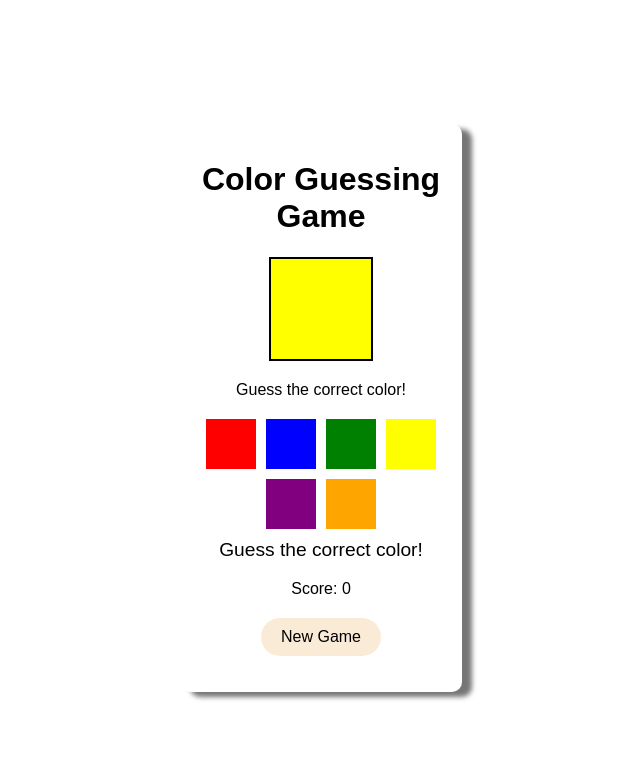
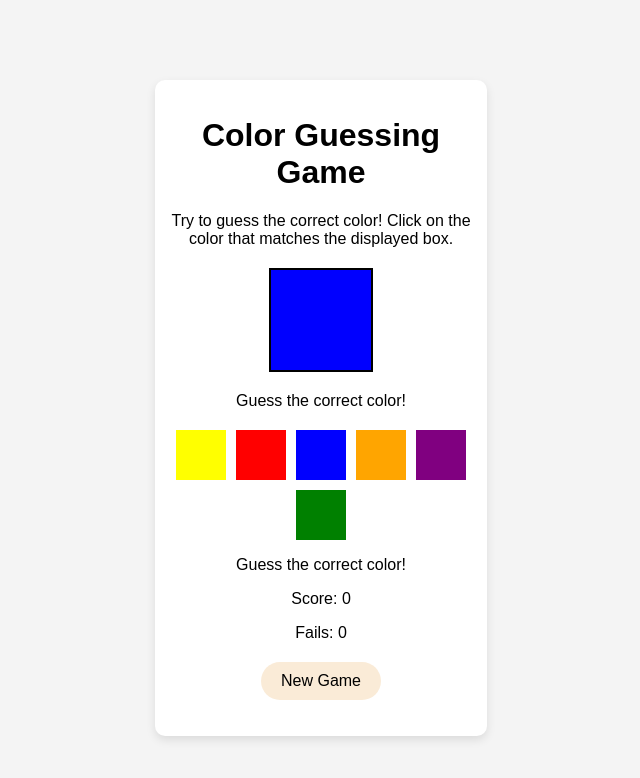
Before and after one commit to lawrenzoo/color-guessing-hngx-, a plain HTML site: page index.html in a window 1280 px wide. Both pictures are taken after a click on the button "New Game". Shown: the whole page, without its empty margins (319-959 px from the left). Drawn offline with Linux system fonts and the light colour scheme.

Commit message:
evalute and modified my code

```diff
--- a/index.html
+++ b/index.html
@@ -9,14 +9,15 @@
 <body>
     <div class="container">
         <h1>Color Guessing Game</h1>
+        <p class="description">Try to guess the correct color! Click on the color that matches the displayed box.</p>
         <div id="colorBox" data-testid="colorBox"></div>
         <p id="gameInstructions" data-testid="gameInstructions">Guess the correct color!</p>
         <div id="colorOptions"></div>
         <p id="gameStatus" data-testid="gameStatus"></p>
         <p id="score" data-testid="score">Score: 0</p>
+        <p id="failures" data-testid="failures">Failures: 0</p>
         <button id="newGameButton" data-testid="newGameButton">New Game</button>
     </div>
-
     <script src="./index.js"></script>
 </body>
 </html>
--- a/index.js
+++ b/index.js
@@ -1,54 +1,67 @@
 // Select necessary elements from the DOM
- const colorBox = document.getElementById("colorBox"); // The target color box
- const colorOptions = document.getElementById("colorOptions"); // Container for color options
- const gameStatus = document.getElementById("gameStatus"); // Message displaying game status
- const scoreDisplay = document.getElementById("score"); // Score counter display
- const newGameButton = document.getElementById("newGameButton"); // Button to restart game
+const colorBox = document.getElementById("colorBox");
+const colorOptions = document.getElementById("colorOptions");
+const gameStatus = document.getElementById("gameStatus");
+const scoreDisplay = document.getElementById("score");
+const newGameButton = document.getElementById("newGameButton");
+const failDisplay = document.getElementById("failures");
+
 
 // Predefined array of color options
 const colors = ["red", "blue", "green", "yellow", "purple", "orange"];
- let targetColor = ""; // The correct color that the user has to guess
- let score = 0; // Keeps track of the user's score
+let targetColor = "";
+let score = 0;
+let failures = 0;
+
+// Function to shuffle an array
+function shuffleArray(array) {
+    return array.sort(() => Math.random() - 0.5);
+}
 
 // Function to start a new game
 function startGame() {
-     // Randomly select a target color from the predefined array
-     targetColor = colors[Math.floor(Math.random() * colors.length)];
-     colorBox.style.backgroundColor = targetColor; // Apply selected color to the box
-     gameStatus.textContent = "Guess the correct color!"; // Reset game status message
+    const shuffledColors = shuffleArray([...colors]); // Shuffle colors before displaying
+    targetColor = shuffledColors[Math.floor(Math.random() * shuffledColors.length)];
+    colorBox.style.backgroundColor = targetColor;
+    gameStatus.textContent = "Guess the correct color!";
+    scoreDisplay.textContent = `Score: ${score}`;
+    failDisplay.textContent = `Fails: ${failures}`;
 
-     // Clear previous color options before generating new ones
     colorOptions.innerHTML = "";
 
-     // Loop through the color array and create buttons for each color
-     colors.forEach(color => {
-         const button = document.createElement("button"); // Create a new button element
-         button.style.backgroundColor = color; // Set the button's background color
-         button.setAttribute("data-testid", "colorOption"); // Assign data-testid for testing
-
-         // Add event listener to handle button clicks
+    shuffledColors.forEach(color => {
+        const button = document.createElement("button");
+        button.style.backgroundColor = color;
+        button.setAttribute("data-testid", "colorOption");
         button.addEventListener("click", () => checkGuess(color));
-
-         // Append the button to the color options container
         colorOptions.appendChild(button);
     });
 }
 
+// Function to check the player's guess
+function checkGuess(selectedColor) {
+    if (selectedColor === targetColor) {
+        gameStatus.textContent = "Correct! 🎉";
+        score++;
+        scoreDisplay.textContent = `Score: ${score}`;
+        failDisplay.textContent = `Fails: ${failures}`;
+
+        // Add a slight delay before starting a new game
+        setTimeout(startGame, 1000);
+    } else {
+        gameStatus.textContent = "Wrong! Try again. ❌";
+        failures++;
+        failDisplay.textContent = `Fails: ${failures}`;
+    }
+}
 
 
- // Function to check the player's guess
- function checkGuess(selectedColor) {
-     if (selectedColor === targetColor) { // Check if selected color matches the target color
-         gameStatus.textContent = "Correct! 🎉"; // Display success message
-         score++; // Increment the score
-     } else {
-         gameStatus.textContent = "Wrong! Try again. ❌"; // Display failure message
-     }
-     scoreDisplay.textContent = `Score: ${score}`; // Update score display
- }
-
- // Event listener for the new game button to restart the game
- newGameButton.addEventListener("click", startGame);
+// Event listener for new game button
+newGameButton.addEventListener("click", () => {
+    score = 0;
+    failures = 0;
+    startGame();
+});
 
 // Initialize the game when the page loads
 startGame();
--- a/style.css
+++ b/style.css
@@ -5,13 +5,14 @@ body {
     display: flex;
     align-items: center;
     justify-content: center;
+    background-color: #f4f4f4;
 }
-.container{
-    /* border: 2px solid rgb(104, 104, 104); */
+.container {
     border-radius: 10px;
     padding: 1rem;
-    max-width: 250px;
-    box-shadow: 10px 5px 5px rgb(118, 118, 118);
+    max-width: 300px;
+    box-shadow: 0px 4px 10px rgba(0, 0, 0, 0.1);
+    background: white;
 }
 #colorBox {
     width: 100px;
@@ -31,15 +32,11 @@ button {
     height: 50px;
     border: none;
     cursor: pointer;
+    transition: transform 0.3s ease-in-out;
 }
 button:hover {
     border: 2px solid black;
     transform: scale(1.1);
-    transition: 0.3s ease-in-out;
-}
-#gameStatus {
-    margin-top: 10px;
-    font-size: 1.2em;
 }
 #newGameButton {
     width: auto;
@@ -49,6 +46,6 @@ button:hover {
     cursor: pointer;
     display: block;
     margin: 20px auto;
-    background-color:antiquewhite;
+    background-color: antiquewhite;
     border-radius: 50px;
 }
```
Lines whose indentation alone changed are shown as unchanged.
